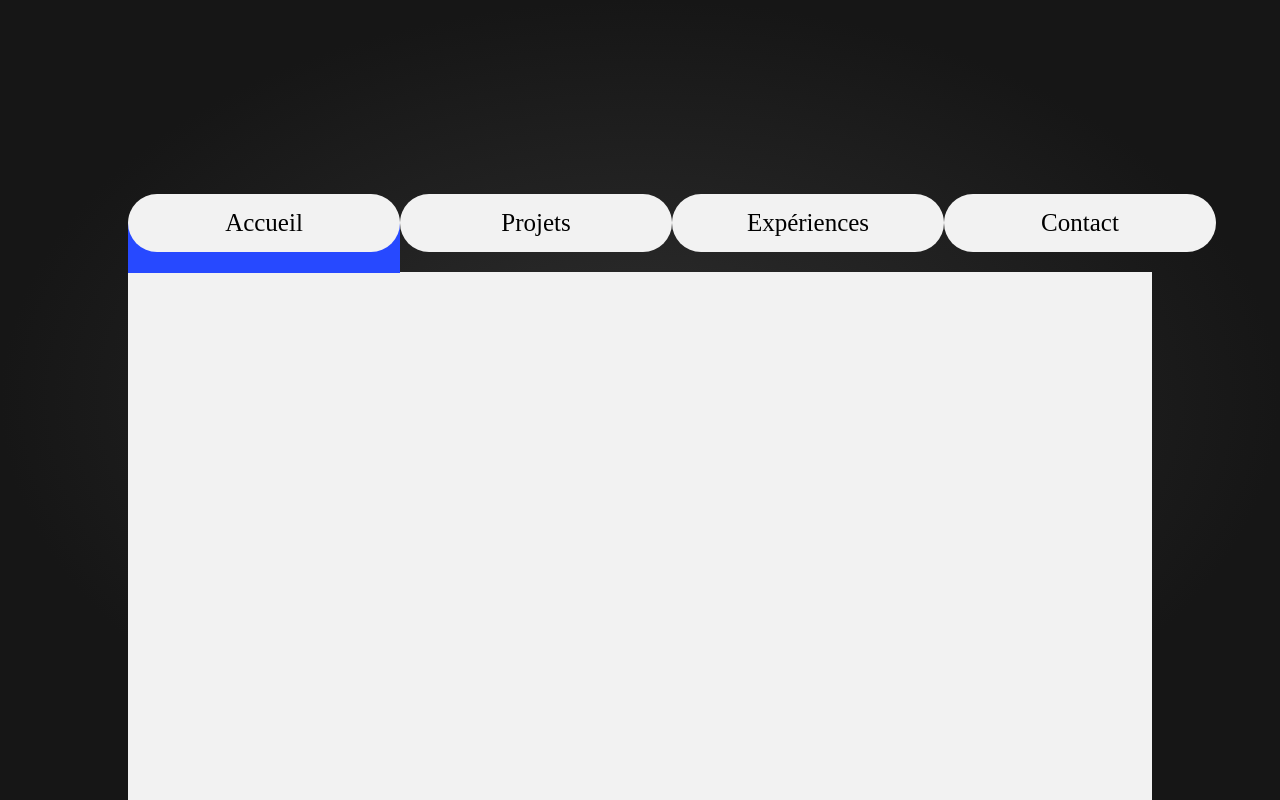
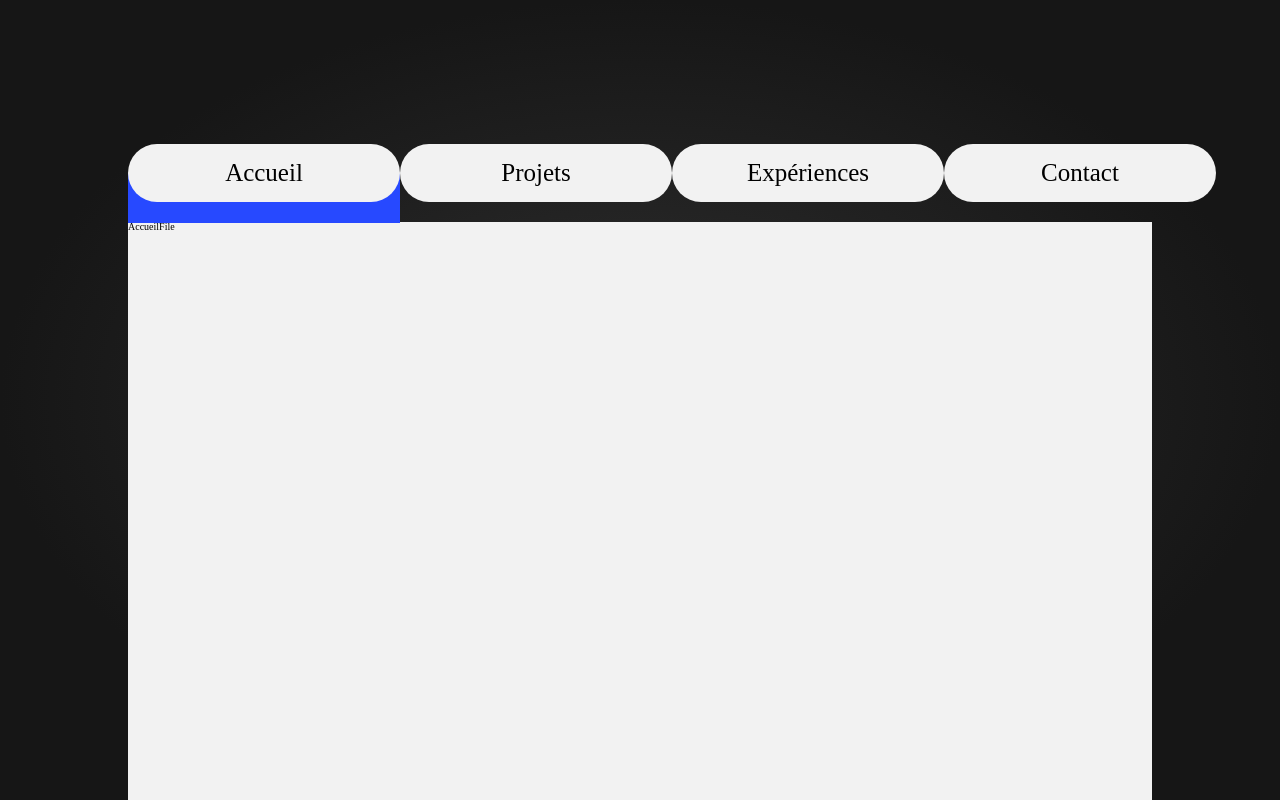
Before and after one commit to Sam17-beep/portfolio, a React (Vite) app: page / in a window 1280 px wide. Shown: the part 800-1600 px from the top of the page. Built offline with nearby package versions, Linux system fonts and the light colour scheme; a web font is replaced by a local one.

Commit message:
file manager

```diff
--- /dev/null
+++ b/src/components/Body/Folder/File/AccueilFile/AccueilFile.tsx
@@ -0,0 +1,7 @@
+import React from 'react'
+
+const AccueilFile = () => {
+  return <div>AccueilFile</div>
+}
+
+export default AccueilFile
--- /dev/null
+++ b/src/components/Body/Folder/File/ContactFile/ContactFile.tsx
@@ -0,0 +1,7 @@
+import React from 'react'
+
+const ContactFile = () => {
+  return <div>ContactFile</div>
+}
+
+export default ContactFile
--- /dev/null
+++ b/src/components/Body/Folder/File/ExperienceFile/ExperienceFile.tsx
@@ -0,0 +1,7 @@
+import React from 'react'
+
+const ExperienceFile = () => {
+  return <div>ExperienceFile</div>
+}
+
+export default ExperienceFile
--- a/src/components/Body/Folder/File/File.module.css
+++ b/src/components/Body/Folder/File/File.module.css
@@ -2,6 +2,5 @@
   width: 100%;
   height: 90vh;
   background-color: var(--primary-color);
-  /* background-color: #f2f2f2; */
   margin-top: -3rem;
 }
--- a/src/components/Body/Folder/File/File.tsx
+++ b/src/components/Body/Folder/File/File.tsx
@@ -1,8 +1,21 @@
 import React from 'react'
 import styles from './File.module.css'
+import AccueilFile from './AccueilFile/AccueilFile'
+import ProjetsFile from './ProjetsFile/ProjetsFile'
+import ExperienceFile from './ExperienceFile/ExperienceFile'
+import ContactFile from './ContactFile/ContactFile'
 
-const File = () => {
-  return <div className={styles.file}></div>
+interface FileProps {
+  open: boolean[]
+}
+const File = ({ open }: FileProps) => {
+  const files = [
+    <AccueilFile />,
+    <ProjetsFile />,
+    <ExperienceFile />,
+    <ContactFile />,
+  ]
+  return <div className={styles.file}>{files[open.indexOf(true)]}</div>
 }
 
 export default File
--- /dev/null
+++ b/src/components/Body/Folder/File/ProjetsFile/ProjetsFile.tsx
@@ -0,0 +1,7 @@
+import React from 'react'
+
+const ProjetsFile = () => {
+  return <div>ProjetsFile</div>
+}
+
+export default ProjetsFile
--- a/src/components/Body/Folder/Folder.module.css
+++ b/src/components/Body/Folder/Folder.module.css
@@ -1,7 +1,7 @@
 .container {
   display: flex;
   flex-direction: column;
-  padding-top: 50px;
+  padding-top: 10px;
   align-items: center;
   margin-left: var(--side-margin);
   margin-right: var(--side-margin);
--- a/src/components/Body/Folder/Folder.tsx
+++ b/src/components/Body/Folder/Folder.tsx
@@ -1,4 +1,4 @@
-import React from 'react'
+import { useState } from 'react'
 import NavBar from './NavBar/NavBar'
 import File from './File/File'
 
@@ -7,10 +7,15 @@ import styles from './Folder.module.css'
 interface FolderProps {}
 
 const Folder = ({}: FolderProps) => {
+  const [open, setOpen] = useState([true, false, false, false])
+
+  const fileHandler = (filesState: boolean[]) => {
+    setOpen(filesState)
+  }
   return (
     <div className={styles.container}>
-      <NavBar />
-      <File />
+      <NavBar setOpen={fileHandler} open={open} />
+      <File open={open} />
     </div>
   )
 }
--- a/src/components/Body/Folder/NavBar/NavBar.tsx
+++ b/src/components/Body/Folder/NavBar/NavBar.tsx
@@ -1,10 +1,12 @@
-import { useReducer, useState } from 'react'
+import {} from 'react'
 import NavButton from './NavButton/NavButton'
 import styles from './NavBar.module.css'
 
-const NavBar = () => {
-  const [open, setOpen] = useState([true, false, false, false])
-
+interface NavBarProps {
+  setOpen: Function
+  open: boolean[]
+}
+const NavBar = ({ setOpen, open }: NavBarProps) => {
   const accueilClickHandler = () => {
     setOpen([true, false, false, false])
   }
--- a/src/components/Body/TitlePage/TitlePage.tsx
+++ b/src/components/Body/TitlePage/TitlePage.tsx
@@ -11,7 +11,6 @@ const TitlePage = ({ arrowClick }: TitlePageProps) => {
   }
   return (
     <>
-      x
       <div className={styles.container}>
         <p className={styles.title}>
           Salut, salut, <br />
```
